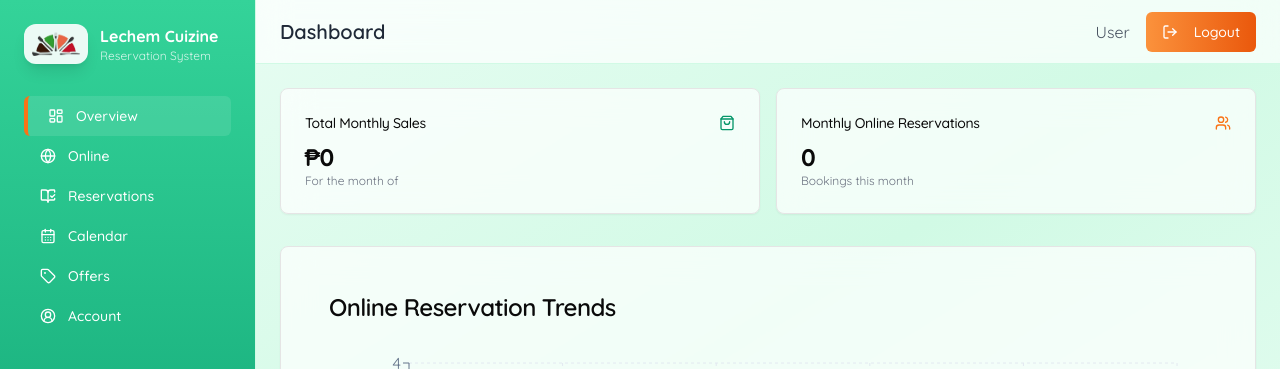
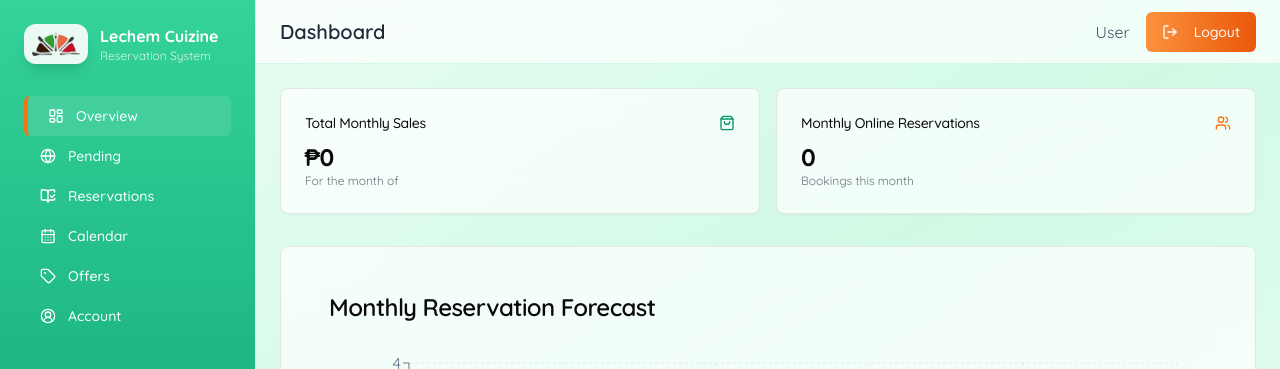
Before and after one commit to crisjerez12/lechem-cuizine-system, a Next.js app: page /dashboard in a window 1280 px wide. Shown: the top 369 px of the page. Built offline with nearby package versions, Linux system fonts and the light colour scheme; no server answers; the database is empty.

Commit message:
fix the label

```diff
--- a/src/app/dashboard/page.tsx
+++ b/src/app/dashboard/page.tsx
@@ -109,7 +109,7 @@ export default function Dashboard() {
       {/* Reservations Chart */}
       <Card className="bg-white/70 backdrop-blur-lg p-6">
         <CardHeader>
-          <CardTitle>Online Reservation Trends</CardTitle>
+          <CardTitle>Monthly Reservation Forecast</CardTitle>
         </CardHeader>
         <CardContent>
           <div className="h-[400px] w-full">
--- a/src/app/dashboard/reservations/page.tsx
+++ b/src/app/dashboard/reservations/page.tsx
@@ -211,8 +211,8 @@ export default function Reservations() {
                   {...register("mobile_number")}
                   type="number"
                   defaultValue={selectedReservation?.mobile_number || "639"}
-                  max={6399999999999}
-                  min={6390000000000}
+                  max={639999999999}
+                  min={639000000000}
                   pattern="\63[0-9]{9}"
                   placeholder="639XXXXXXXXX"
                 />
--- a/src/components/layout/header.tsx
+++ b/src/components/layout/header.tsx
@@ -51,7 +51,7 @@ export function Header({ isOpen, setIsOpen }: HeaderProps) {
           <Menu className="h-5 w-5" />
         </Button>
         <h1 className="text-xl font-semibold text-gray-800">
-          {getPageTitle(pathname)}
+          {getPageTitle(pathname)==="Online"?"Pending Reservations":getPageTitle(pathname)}
         </h1>
       </div>
 
--- a/src/components/layout/sidebar.tsx
+++ b/src/components/layout/sidebar.tsx
@@ -3,7 +3,6 @@
 import { cn } from "@/lib/utils";
 import { Button } from "@/components/ui/button";
 import {
-  UtensilsCrossed,
   LayoutDashboard,
   Globe,
   CalendarDays,
@@ -17,7 +16,7 @@ import Image from "next/image";
 
 const menuItems = [
   { icon: LayoutDashboard, label: "Overview", href: "/dashboard" },
-  { icon: Globe, label: "Online", href: "/dashboard/online" },
+  { icon: Globe, label: "Pending", href: "/dashboard/online" },
   {
     icon: BookOpenCheck,
     label: "Reservations",
```
